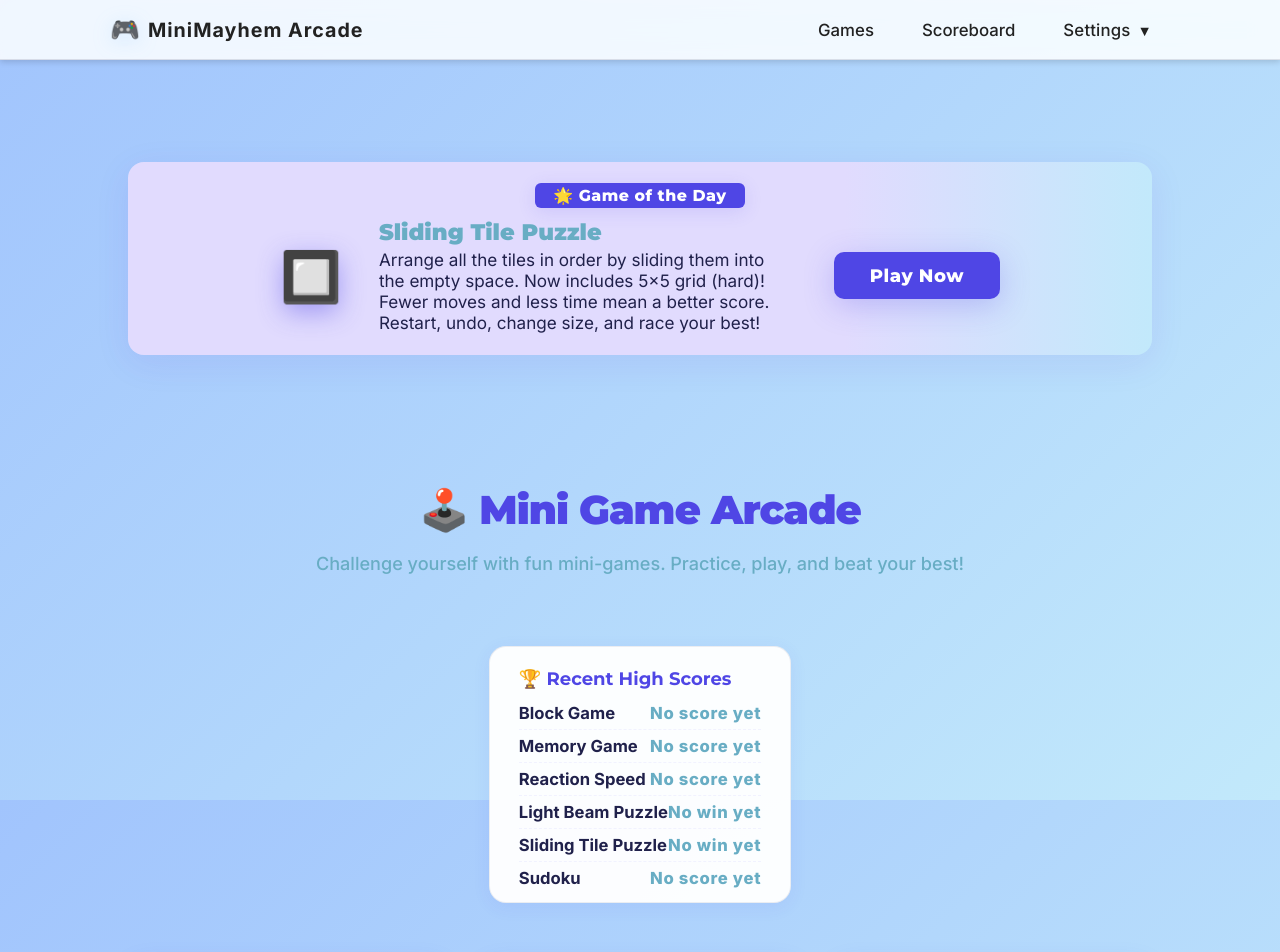
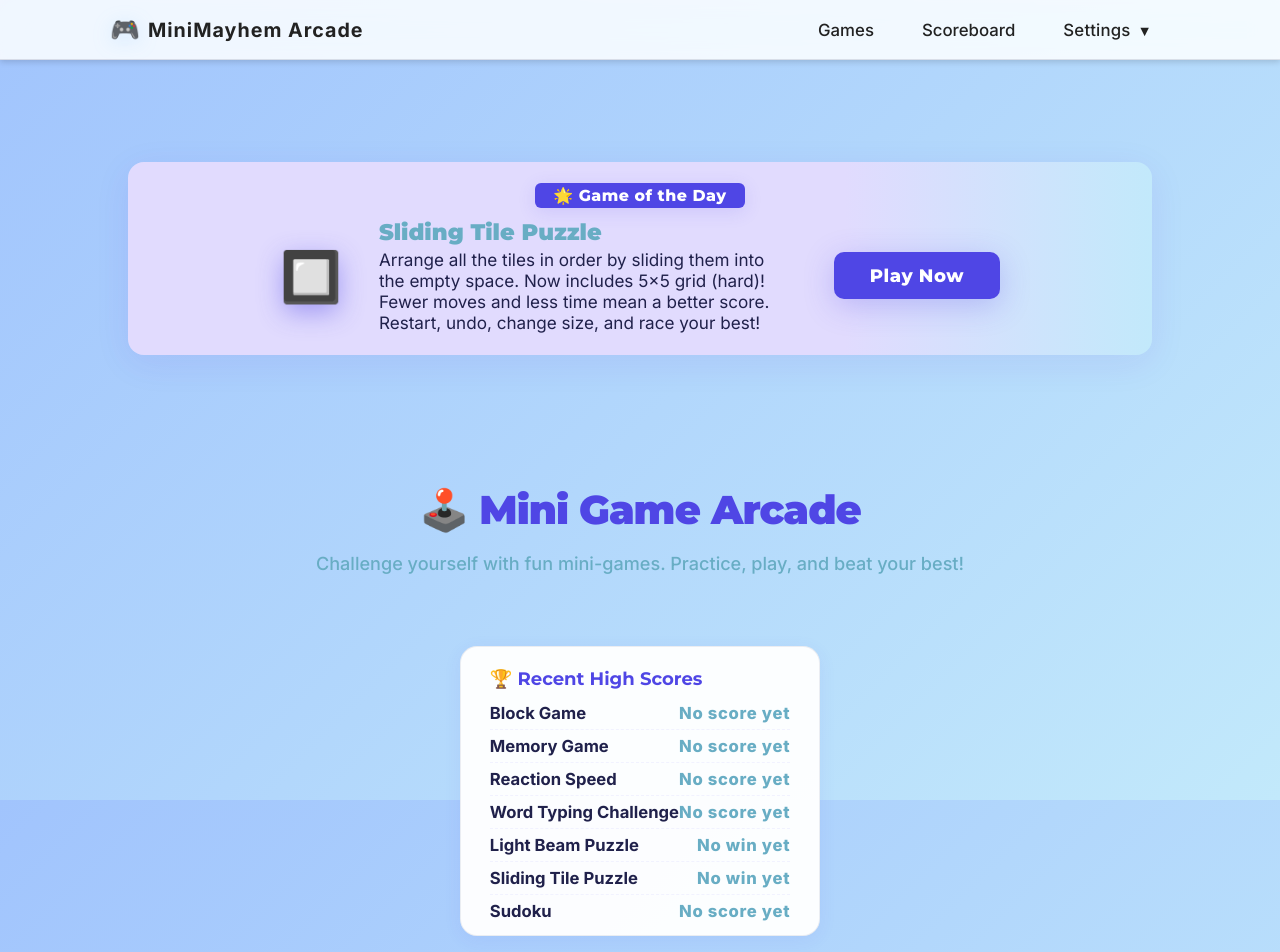
Before and after one commit to Workflow-Manager-admin/minimayhem-arcade-27968-677199a1, a React (Create React App) app in the folder mini_mayhem_arcade/: page /games in a window 1280 px wide. Shown: the top 952 px of the page. Built offline with nearby package versions, Linux system fonts and the light colour scheme; the HTML template or start-up script is replaced by a standard one.

Commit message:
Auto-commit: Changes as of 2025-06-04T10:35:06.084645+00:00

```diff
--- a/mini_mayhem_arcade/src/GamesPage.js
+++ b/mini_mayhem_arcade/src/GamesPage.js
@@ -97,6 +97,7 @@ function getLocalHighScores() {
   let memoryGameScore = null;
   let reactionGameScore = null;
   let typingBestWpm = null;
+  let typingWordChallengeBest = null;
   let sudokuBestTime = null;
   let slidingBestMoves = null;
   let slidingBestTime = null;
@@ -128,6 +129,13 @@ function getLocalHighScores() {
       const typingRaw = window.localStorage.getItem("mmarcade-typing-bestwpm");
       if (typingRaw !== null && !isNaN(parseFloat(typingRaw))) {
         typingBestWpm = Math.round(parseFloat(typingRaw) * 100) / 100;
+      }
+    } catch (e) { }
+    // New: Read best score for Word Typing Challenge
+    try {
+      const typingChallengeRaw = window.localStorage.getItem("mmarcade-typing-challenge-bestscore");
+      if (typingChallengeRaw !== null && !isNaN(parseFloat(typingChallengeRaw))) {
+        typingWordChallengeBest = Math.round(parseFloat(typingChallengeRaw) * 100) / 100;
       }
     } catch (e) { }
     try {
@@ -174,6 +182,11 @@ function getLocalHighScores() {
       : reactionGameScore + " ms")
     : "No score yet";
 
+  let typingChallengeDisplay =
+    typeof typingWordChallengeBest === "number" && !isNaN(typingWordChallengeBest)
+      ? `${typingWordChallengeBest} Best Score`
+      : "No score yet";
+
   let lightBeamDisplay =
     typeof lightBeamBestScore === "number" && !isNaN(lightBeamBestScore)
       ? `${lightBeamBestScore} best` // simple label, can update to "moves", "time", etc if game definition finalizes
@@ -197,6 +210,7 @@ function getLocalHighScores() {
     { game: "Block Game", score: blockDisplay },
     { game: "Memory Game", score: memoryDisplay },
     { game: "Reaction Speed", score: reactionDisplay },
+    { game: "Word Typing Challenge", score: typingChallengeDisplay },
     { game: "Light Beam Puzzle", score: lightBeamDisplay },
     { game: "Sliding Tile Puzzle", score: slidingDisplay },
     { game: "Sudoku", score: sudokuDisplay }
```
Also changed, not shown: 1 other file (tests, documents, lock files or other folders).
